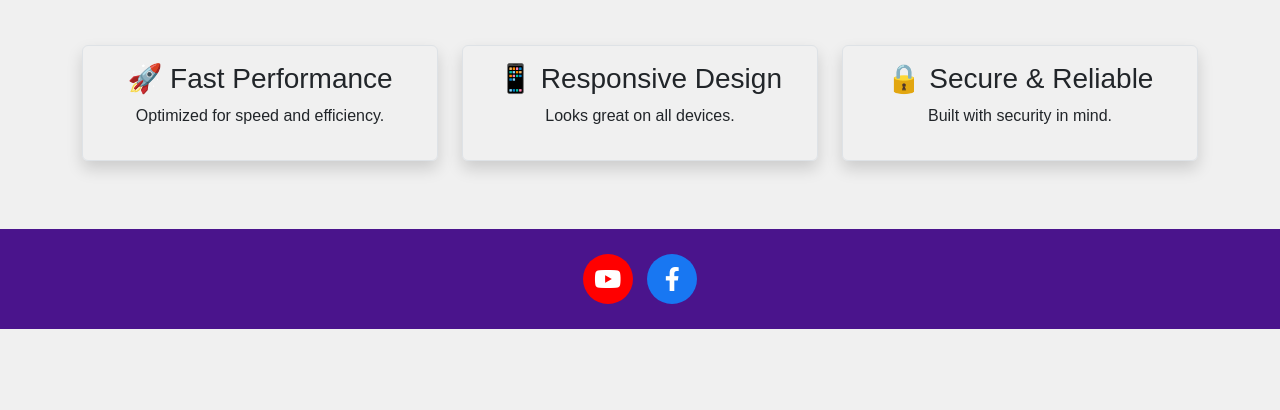
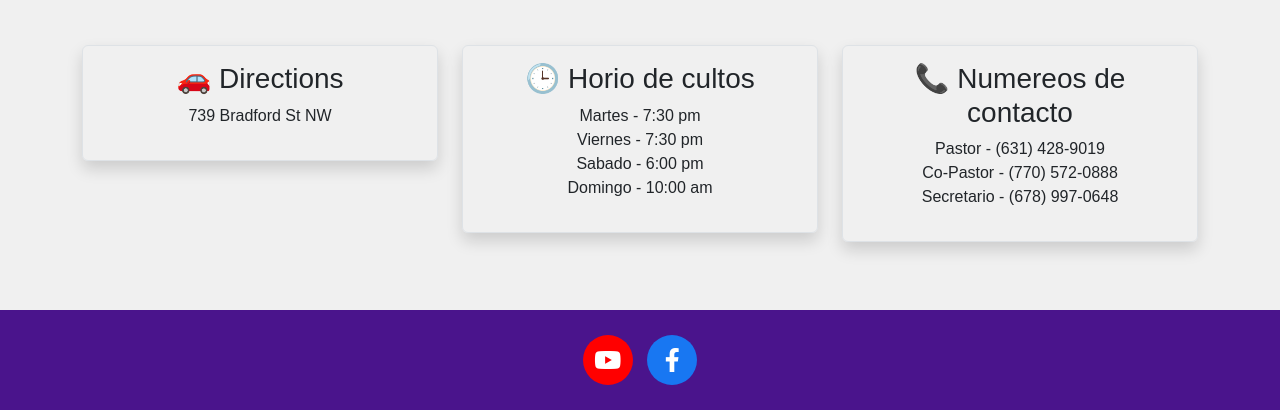
Before and after one commit to IsaiahGGC326/AYP-Gainesville-Website, a website: page index.html in a window 1280 px wide. Shown: the part 777-1187 px from the top of the page. Before the commit the page ends 1106 px from the top, so only its background shows below. Drawn offline with nearby package versions, Linux system fonts and the light colour scheme.

Commit message:
Added correct info to 3 buttons

```diff
--- a/index.html
+++ b/index.html
@@ -86,20 +86,29 @@
         <div class="row text-center">
             <div class="col-md-4">
                 <div class="p-3 border rounded shadow">
-                    <h3>🚀 Fast Performance</h3>
-                    <p>Optimized for speed and efficiency.</p>
+                    <h3>🚗 Directions</h3>
+                    <p>739 Bradford St NW</p>
                 </div>
             </div>
             <div class="col-md-4">
                 <div class="p-3 border rounded shadow">
-                    <h3>📱 Responsive Design</h3>
-                    <p>Looks great on all devices.</p>
+                    <h3>🕒 Horio de cultos</h3>
+                    <ul class="list-unstyled">
+                        <li>Martes - 7:30 pm</li>
+                        <li>Viernes - 7:30 pm</li>
+                        <li>Sabado - 6:00 pm</li>
+                        <li>Domingo - 10:00 am</li>
+                    </ul>
                 </div>
             </div>
             <div class="col-md-4">
                 <div class="p-3 border rounded shadow">
-                    <h3>🔒 Secure & Reliable</h3>
-                    <p>Built with security in mind.</p>
+                    <h3>📞 Numereos de contacto</h3>
+                    <ul class="list-unstyled">
+                        <li>Pastor - (631) 428-9019</li>
+                        <li>Co-Pastor - (770) 572-0888</li>
+                        <li>Secretario - (678) 997-0648</li>
+                    </ul>
                 </div>
             </div>
         </div>
```
